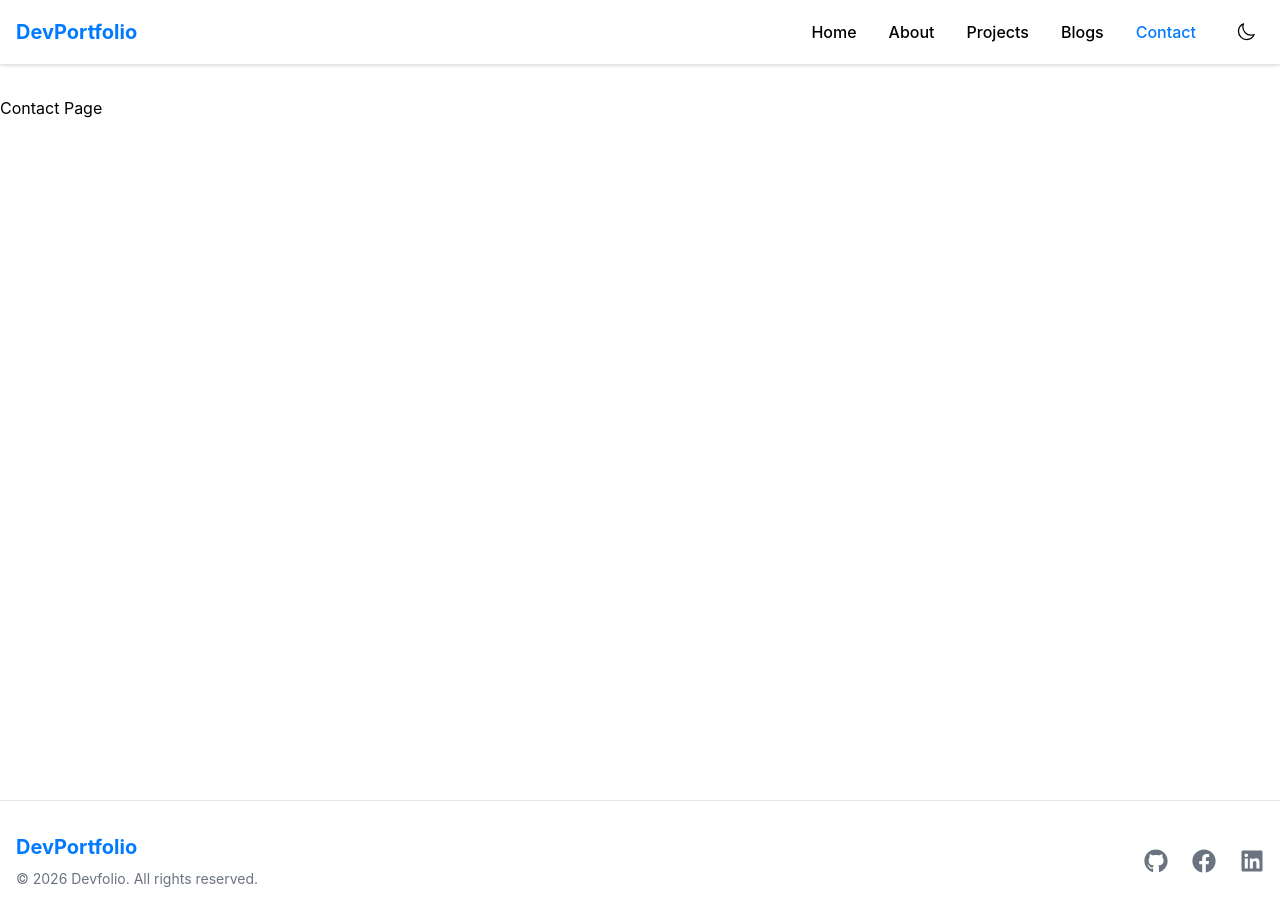
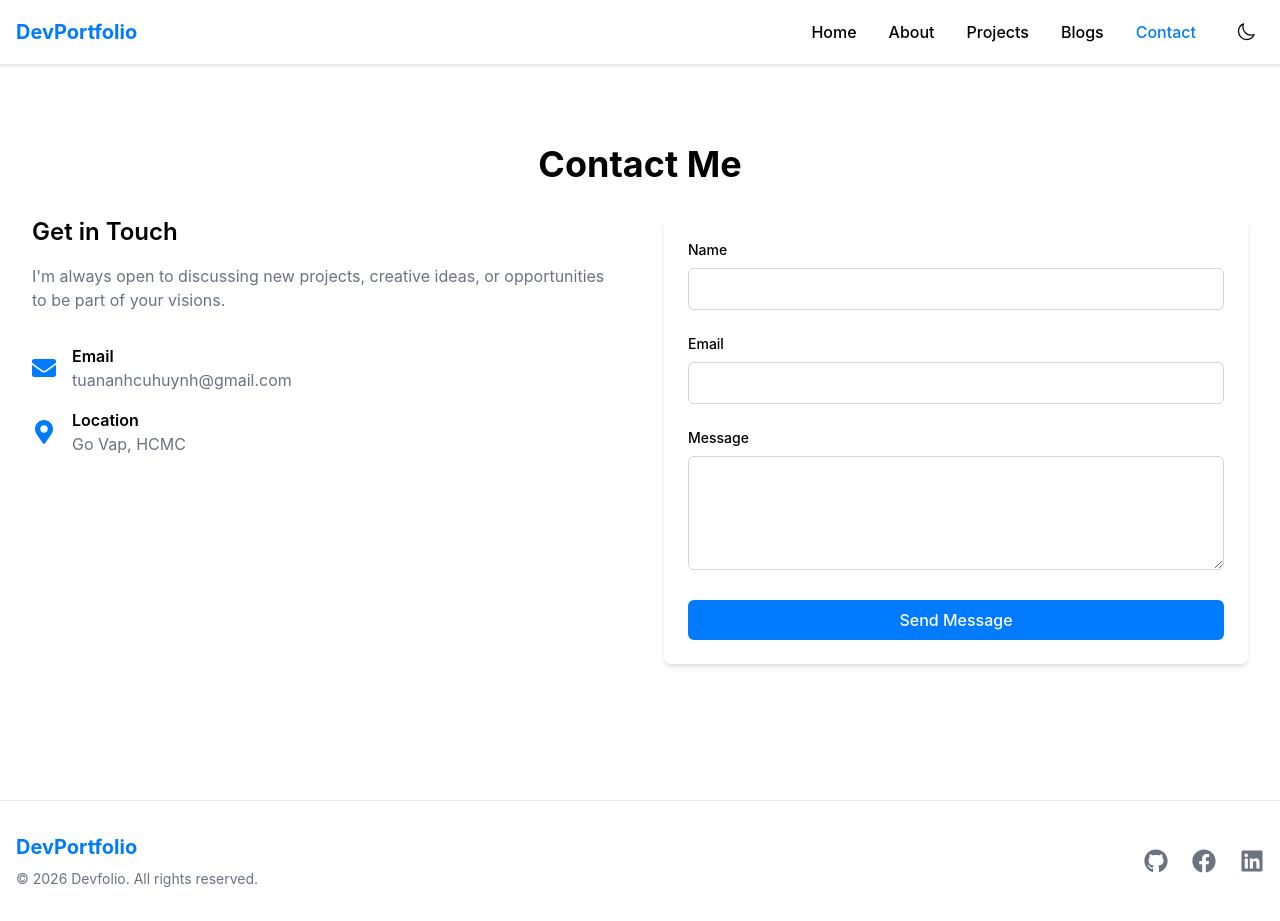
Before and after one commit to anhcudev/dev-portfolio-nextjs, a Next.js app: page /contact in a window 1280 px wide. Built offline with nearby package versions, Linux system fonts and the light colour scheme.

Commit message:
Making Contact Page, API Routes and POST request to submit form

```diff
--- /dev/null
+++ b/src/api/contact/route.ts
@@ -0,0 +1,24 @@
+import { NextResponse } from 'next/server'
+
+interface ContactRequestBody {
+    name: string;
+    email: string;
+    message: string;
+}
+
+export async function POST(request: Request) {
+    try {
+        await request.json() as ContactRequestBody
+
+        return NextResponse.json(
+            { message: 'Message sent successfully' },
+            { status: 200 }
+        )
+    } catch (error: unknown) {
+        const errorMessage = error instanceof Error ? error.message : 'Failed to send message'
+        return NextResponse.json(
+            { message: errorMessage },
+            { status: 500 }
+        )
+    }
+}
--- a/src/app/contact/page.tsx
+++ b/src/app/contact/page.tsx
@@ -1,5 +1,205 @@
-const ContactPage = () => {
-  return <div>Contact Page</div>
+"use client"
+
+import { useState } from "react"
+import { FaEnvelope, FaMapMarkerAlt } from "react-icons/fa"
+import { motion } from "framer-motion"
+import { fadeInUp, fadeIn, slideInLeft, slideInRight } from "@/utils/animations"
+
+interface FormData {
+  name: string
+  email: string
+  message: string
 }
 
-export default ContactPage
+type FormStatus = "idle" | "loading" | "success" | "error"
+
+export default function Contact() {
+  const [formData, setFormData] = useState<FormData>({
+    name: "",
+    email: "",
+    message: "",
+  })
+  const [status, setStatus] = useState<FormStatus>("idle")
+
+  const handleSubmit = async (e: React.FormEvent) => {
+    e.preventDefault()
+    setStatus("loading")
+
+    try {
+      const response = await fetch("/api/contact", {
+        method: "POST",
+        headers: {
+          "Content-Type": "application/json",
+        },
+        body: JSON.stringify(formData),
+      })
+
+      if (!response.ok) throw new Error("Failed to send message")
+
+      setStatus("success")
+      setFormData({ name: "", email: "", message: "" })
+    } catch {
+      setStatus("error")
+    }
+  }
+
+  const handleChange = (
+    e: React.ChangeEvent<HTMLInputElement | HTMLTextAreaElement>,
+  ) => {
+    setFormData((prev) => ({
+      ...prev,
+      [e.target.name]: e.target.value,
+    }))
+  }
+
+  return (
+    <div className="container max-w-7xl mx-auto py-12">
+      <motion.h1 className="text-4xl font-bold mb-8 text-center" {...fadeInUp}>
+        Contact Me
+      </motion.h1>
+
+      <div className="grid grid-cols-1 md:grid-cols-2 gap-12">
+        {/* Contact Information */}
+        <motion.div className="space-y-8" {...slideInLeft}>
+          <motion.div {...fadeInUp}>
+            <h2 className="text-2xl font-semibold mb-4">Get in Touch</h2>
+            <p className="text-secondary">
+              I&apos;m always open to discussing new projects, creative ideas,
+              or opportunities to be part of your visions.
+            </p>
+          </motion.div>
+
+          <motion.div
+            className="space-y-4"
+            variants={fadeIn}
+            initial="initial"
+            animate="animate"
+          >
+            <motion.div
+              className="flex items-center gap-4"
+              variants={fadeInUp}
+              whileHover={{ x: 10 }}
+              transition={{ type: "spring", stiffness: 300 }}
+            >
+              <FaEnvelope className="h-6 w-6 text-primary" />
+              <div>
+                <h3 className="font-semibold">Email</h3>
+                <a
+                  href="mailto:tuananhcuhuynh@gmail.com"
+                  className="text-secondary hover:text-primary"
+                >
+                  tuananhcuhuynh@gmail.com
+                </a>
+              </div>
+            </motion.div>
+
+            <motion.div
+              className="flex items-center gap-4"
+              variants={fadeInUp}
+              whileHover={{ x: 10 }}
+              transition={{ type: "spring", stiffness: 300 }}
+            >
+              <FaMapMarkerAlt className="h-6 w-6 text-primary" />
+              <div>
+                <h3 className="font-semibold">Location</h3>
+                <p className="text-secondary">Go Vap, HCMC</p>
+              </div>
+            </motion.div>
+          </motion.div>
+        </motion.div>
+
+        {/* Contact Form */}
+        <motion.div
+          className="bg-white dark:bg-dark/50 p-6 rounded-lg shadow-md"
+          {...slideInRight}
+        >
+          <motion.form
+            onSubmit={handleSubmit}
+            className="space-y-6"
+            variants={fadeIn}
+            initial="initial"
+            animate="animate"
+          >
+            <motion.div variants={fadeInUp}>
+              <label htmlFor="name" className="block text-sm font-medium mb-2">
+                Name
+              </label>
+              <input
+                type="text"
+                id="name"
+                name="name"
+                value={formData.name}
+                onChange={handleChange}
+                required
+                className="w-full px-4 py-2 rounded-md border border-gray-300 dark:border-gray-700 bg-white dark:bg-dark focus:ring-2 focus:ring-primary focus:border-transparent"
+              />
+            </motion.div>
+
+            <motion.div variants={fadeInUp}>
+              <label htmlFor="email" className="block text-sm font-medium mb-2">
+                Email
+              </label>
+              <input
+                type="email"
+                id="email"
+                name="email"
+                value={formData.email}
+                onChange={handleChange}
+                required
+                className="w-full px-4 py-2 rounded-md border border-gray-300 dark:border-gray-700 bg-white dark:bg-dark focus:ring-2 focus:ring-primary focus:border-transparent"
+              />
+            </motion.div>
+
+            <motion.div variants={fadeInUp}>
+              <label
+                htmlFor="message"
+                className="block text-sm font-medium mb-2"
+              >
+                Message
+              </label>
+              <textarea
+                id="message"
+                name="message"
+                value={formData.message}
+                onChange={handleChange}
+                required
+                rows={4}
+                className="w-full px-4 py-2 rounded-md border border-gray-300 dark:border-gray-700 bg-white dark:bg-dark focus:ring-2 focus:ring-primary focus:border-transparent"
+              />
+            </motion.div>
+
+            <motion.button
+              type="submit"
+              disabled={status === "loading"}
+              className="w-full btn btn-primary"
+              whileHover={{ scale: 1.02 }}
+              whileTap={{ scale: 0.98 }}
+            >
+              {status === "loading" ? "Sending..." : "Send Message"}
+            </motion.button>
+
+            {status === "success" && (
+              <motion.p
+                className="text-green-500 text-center"
+                initial={{ opacity: 0, y: 10 }}
+                animate={{ opacity: 1, y: 0 }}
+              >
+                Message sent successfully!
+              </motion.p>
+            )}
+
+            {status === "error" && (
+              <motion.p
+                className="text-red-500 text-center"
+                initial={{ opacity: 0, y: 10 }}
+                animate={{ opacity: 1, y: 0 }}
+              >
+                Failed to send message. Please try again.
+              </motion.p>
+            )}
+          </motion.form>
+        </motion.div>
+      </div>
+    </div>
+  )
+}
--- a/src/utils/animations.ts
+++ b/src/utils/animations.ts
@@ -26,12 +26,12 @@
 
 export const cardHover = {
     whileHover: { scale: 1.05 },
-    transition: { type: "spring", stiffness: 300 }
+    transition: { type: "spring" as const, stiffness: 300 }
 }
 
 export const cardHoverSmall = {
     whileHover: { scale: 1.02 },
-    transition: { type: "spring", stiffness: 300 }
+    transition: { type: "spring" as const, stiffness: 300 }
 }
 
 export const pageTransition = {
```
